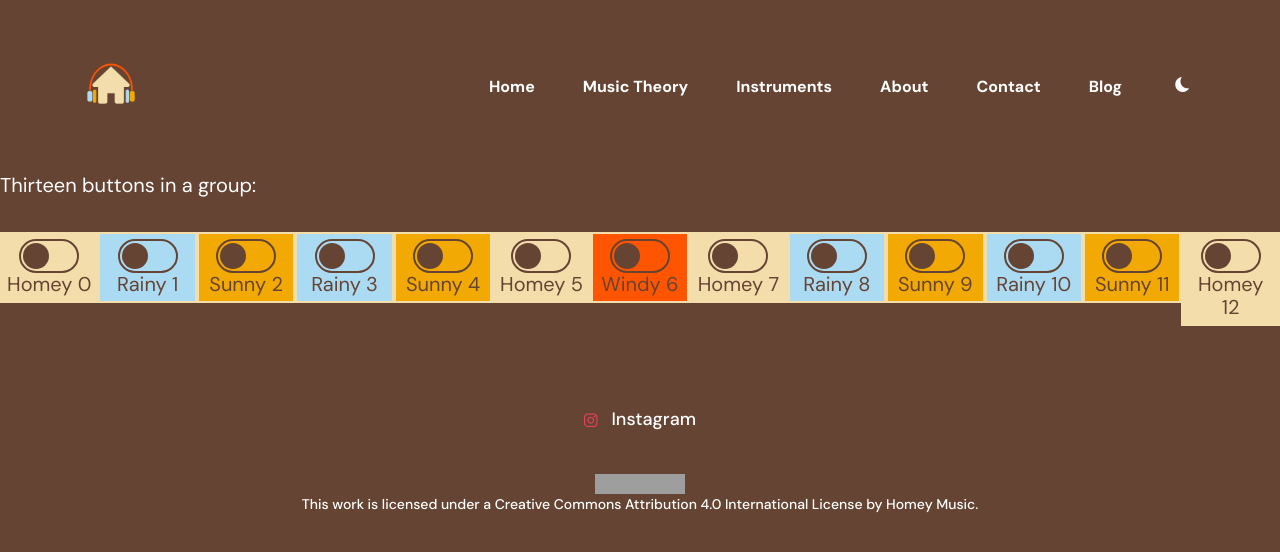
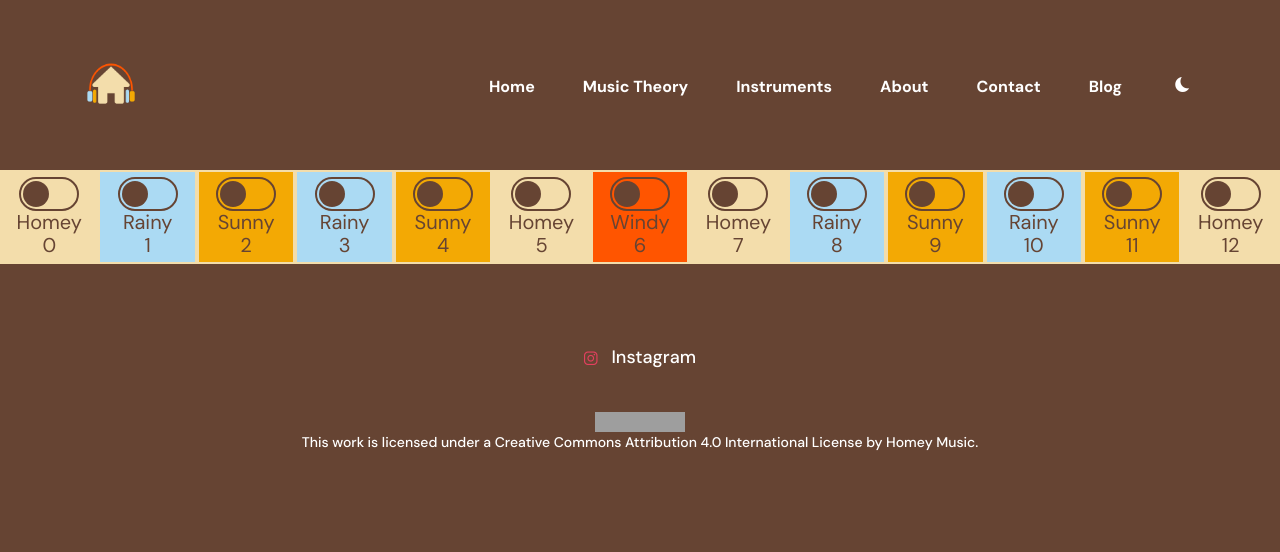
Before and after one commit to homeymusic/homeymusic.github.io, a Jekyll site: the page built from _instruments/homey-o-meter.md, in a window 1280 px wide. Shown: the top 552 px of the page. Built offline with Jekyll 4.4.1, drawn with Linux system fonts in a browser that asks for light colours; nearby versions of some CDN libraries; grey boxes are pictures that could not be loaded.

Commit message:
scrolling on overflow for note selector. getting data from intervals collection.

```diff
--- a/_config.yml
+++ b/_config.yml
@@ -39,3 +39,5 @@ sass:
 collections:
   instruments:
     output: true
+  intervals:
+    output: true
--- a/_layouts/meter.html
+++ b/_layouts/meter.html
@@ -2,99 +2,16 @@
 layout: default
 ---
 <div class="meter">
-
-  <p>Thirteen buttons in a group:</p>
   <div class="btn-group" style="width:100%">
-    <button class="homey">
+    {% for interval in site.intervals %}
+    <button class={{ interval.homeyType }}>
       <label class="switch">
 	<input type="checkbox">
 	<span class="slider round"></span>
       </label>
-      <div>Homey 0</div>
+      <div class="homey-type">{{ interval.homeyType }}</div>
+      <div class="homey-id">{{ interval.homeyID }}</div>
     </button>
-    <button class="rainy">
-      <label class="switch">
-	<input type="checkbox">
-	<span class="slider round"></span>
-      </label>
-      <div>Rainy 1</div>
-    </button>
-    <button class="sunny">
-      <label class="switch">
-	<input type="checkbox">
-	<span class="slider round"></span>
-      </label>
-      <div>Sunny 2</div>
-    </button>
-    <button class="rainy">
-      <label class="switch">
-	<input type="checkbox">
-	<span class="slider round"></span>
-      </label>
-      <div>Rainy 3</div>
-    </button>
-    <button class="sunny">
-      <label class="switch">
-	<input type="checkbox">
-	<span class="slider round"></span>
-      </label>
-      <div>Sunny 4</div>
-    </button>
-    <button class="homey">
-      <label class="switch">
-	<input type="checkbox">
-	<span class="slider round"></span>
-      </label>
-      <div>Homey 5</div>
-    </button>
-    <button class="windy">
-      <label class="switch">
-	<input type="checkbox">
-	<span class="slider round"></span>
-      </label>
-      <div>Windy 6</div>
-    </button>
-    <button class="homey">
-      <label class="switch">
-	<input type="checkbox">
-	<span class="slider round"></span>
-      </label>
-      <div>Homey 7</div>
-    </button>
-    <button class="rainy">
-      <label class="switch">
-	<input type="checkbox">
-	<span class="slider round"></span>
-      </label>
-      <div>Rainy 8</div>
-    </button>
-    <button class="sunny">
-      <label class="switch">
-	<input type="checkbox">
-	<span class="slider round"></span>
-      </label>
-      <div>Sunny 9</div>
-    </button>
-    <button class="rainy">
-      <label class="switch">
-	<input type="checkbox">
-	<span class="slider round"></span>
-      </label>
-      <div>Rainy 10</div>
-    </button>
-    <button class="sunny">
-      <label class="switch">
-	<input type="checkbox">
-	<span class="slider round"></span>
-      </label>
-      <div>Sunny 11</div>
-    </button>
-    <button class="homey">
-      <label class="switch">
-	<input type="checkbox">
-	<span class="slider round"></span>
-      </label>
-      <div>Homey 12</div>
-    </button>
+    {% endfor %}
   </div>
 </div>
--- a/_sass/0-settings/_color-scheme.scss
+++ b/_sass/0-settings/_color-scheme.scss
@@ -6,6 +6,7 @@
   --white: #fff;
   --brown: #664433;
   --light-brown: #7F5540;
+  --really-light-brown: #99664D;
   --light-gray: #f0f0f0;
   --light-blue: #f8f6fb;
   --blue-gray: #716f8f;
--- a/_sass/2-base/_base.scss
+++ b/_sass/2-base/_base.scss
@@ -229,3 +229,19 @@ table td {
 .lightense-backdrop {
     background-color: var(--background-alt-color) !important;
 }
+
+/* width */
+::-webkit-scrollbar {
+    width: 10px;
+}
+
+/* Track */
+::-webkit-scrollbar-track {
+    background: var(--really-light-brown);
+}
+
+/* Handle */
+::-webkit-scrollbar-thumb {
+    background: var(--light-brown);
+    border-radius: 5px;
+}
--- a/_sass/4-layouts/_meter.scss
+++ b/_sass/4-layouts/_meter.scss
@@ -1,4 +1,9 @@
 .meter {
+    overflow-x: scroll;
+
+    .btn-group {
+	min-width: 1200px;
+    }
 
     .btn-group button {
 	border: 2px solid var(--cream);
@@ -10,6 +15,10 @@
 
     .btn-group button:hover {
 	/* do something? */
+    }
+
+    .btn-group .homey-type {
+	text-transform: capitalize;
     }
 
     .btn-group .homey {
```
Also changed, not shown: _intervals/00-homey.md (added, +5 -0 lines), _intervals/01-rainy.md (added, +5 -0 lines), _intervals/02-sunny.md (added, +5 -0 lines), _intervals/03-rainy.md (added, +5 -0 lines), _intervals/04-sunny.md (added, +5 -0 lines), _intervals/05-homey.md (added, +5 -0 lines), _intervals/06-windy.md (added, +5 -0 lines), _intervals/07-homey.md (added, +5 -0 lines), _intervals/08-rainy.md (added, +5 -0 lines), _intervals/09-sunny.md (added, +5 -0 lines), _intervals/10-rainy.md (added, +5 -0 lines), _intervals/11-sunny.md (added, +5 -0 lines), _intervals/12-homey.md (added, +5 -0 lines). Lines whose indentation alone changed are shown as unchanged.
